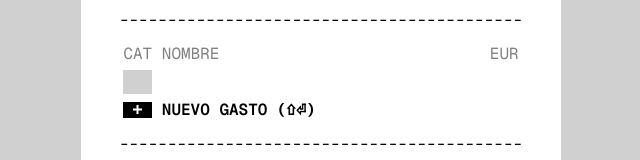
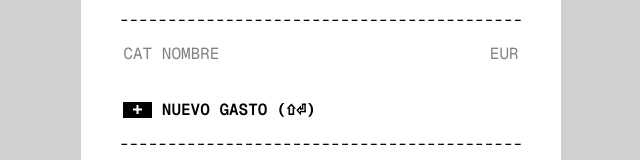
Before and after one commit to d4-n1/ticky, a React (Vite) app: page / in a window 1280 px wide. Both pictures are taken after a click on the button "NUEVO GASTO (⇧⏎)". Shown: the part 502-662 px from the top of the page, without its empty margins (319-959 px from the left). Built offline with nearby package versions, Linux system fonts and the light colour scheme.

Commit message:
Changed base styles an focus logic in CategoryInput and ticket

```diff
--- a/src/components/CategoryInput.jsx
+++ b/src/components/CategoryInput.jsx
@@ -30,7 +30,8 @@ const CategoryInput = ({ value, categories, onChange, onAddCategory, onFocus, in
     setInputValue('');
   };
 
-  const handleFocusInput = () => {
+  const handleFocusInput = (e) => {
+    e.target.select();
     setHighlightedIndex(0);
     onFocus?.();
   };
@@ -103,7 +104,7 @@ const CategoryInput = ({ value, categories, onChange, onAddCategory, onFocus, in
       <input
         ref={inputRef}
         name="category"
-        className="w-[3ch] focus:bg-grey focus:outline-none"
+        className="w-[3ch] selection:bg-grey focus:outline-none"
         value={isOpen ? inputValue : displayValue}
         onChange={handleChange}
         onFocus={handleFocusInput}
```
